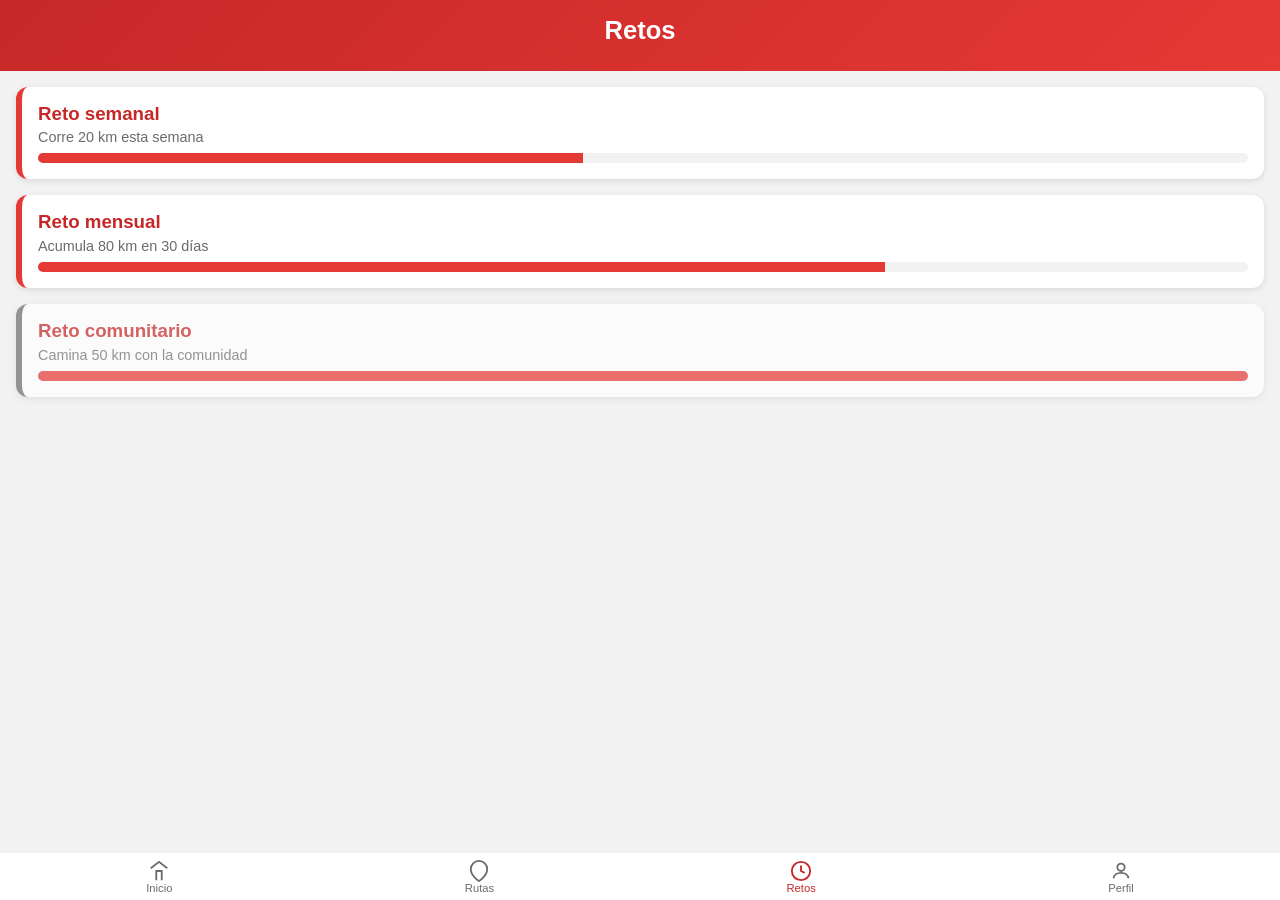
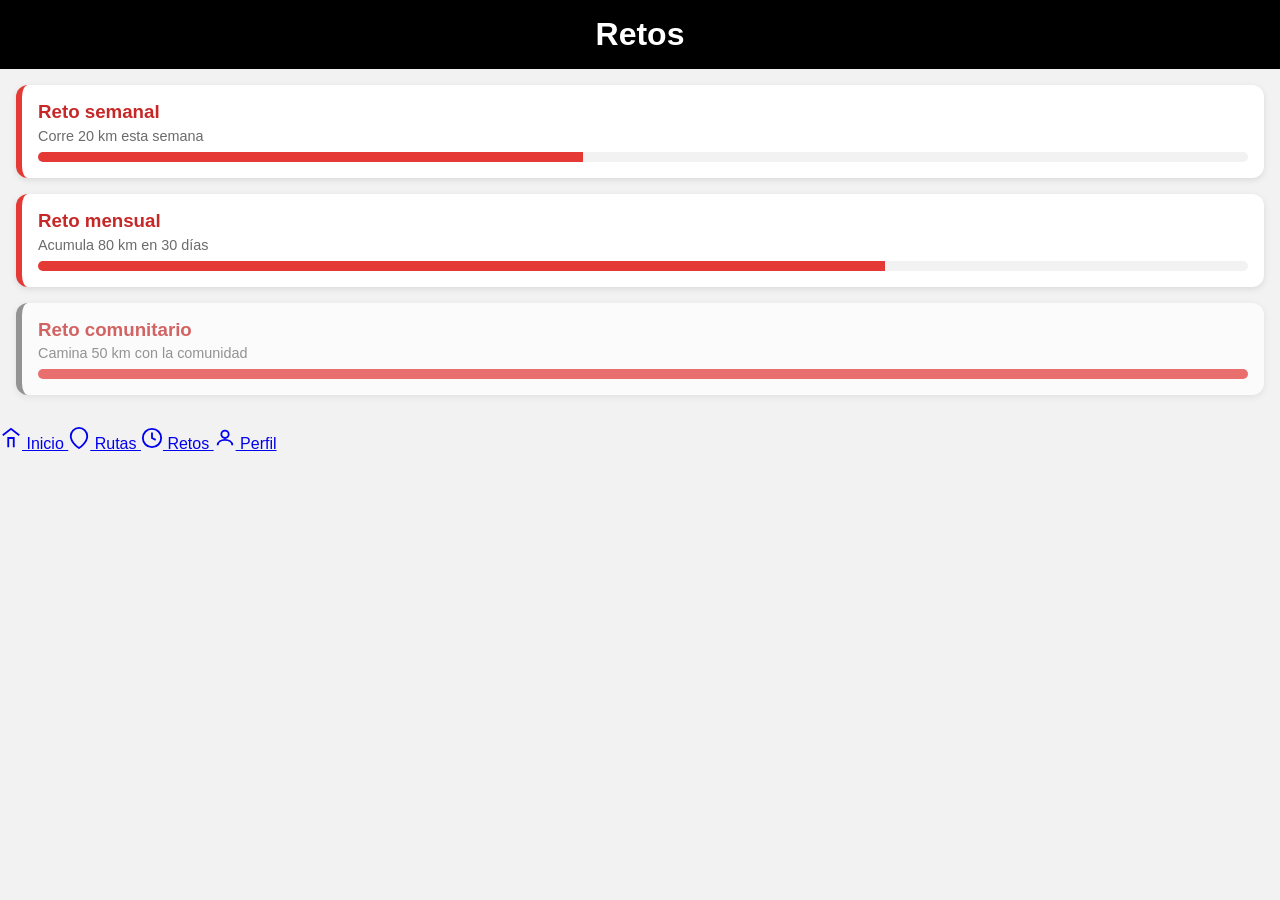

Add profile and route management models, implement theme switching, and enhance UI

--- a/paginas/css/retos.css
+++ b/paginas/css/retos.css
@@ -17,7 +17,6 @@
     body {
       background-color: var(--gris-claro);
       color: var(--gris-oscuro);
-      padding-bottom: 70px;
     }
 
     footer {
@@ -35,15 +34,27 @@
 
     /* HEADER */
     header {
-      background: linear-gradient(135deg, var(--rojo-principal), var(--rojo-secundario));
+      background: #000000;
       color: var(--blanco);
       padding: 1rem;
       text-align: center;
     }
 
-    header h1 {
-      font-size: 1.6rem;
+    .brand-logo-wrap {
       margin-bottom: 0.6rem;
+    }
+
+    .brand-logo-link {
+      display: inline-flex;
+      align-items: center;
+      justify-content: center;
+    }
+
+    .brand-logo {
+      height: 28px;
+      width: auto;
+      max-width: min(180px, 60vw);
+      display: block;
     }
 
     .top-nav {
@@ -65,6 +76,13 @@
     .top-nav a:hover,
     .top-nav a.active {
       background: rgba(255, 255, 255, 0.2);
+    }
+
+    .profile-icon {
+      display: inline-flex;
+      align-items: center;
+      justify-content: center;
+      padding: 0.35rem;
     }
 
     .logout-btn {
@@ -116,28 +134,37 @@
       border-left-color: var(--gris-medio);
     }
 
-    /* BARRA INFERIOR */
-    .bottom-nav {
-      position: fixed;
-      bottom: 0;
-      left: 0;
-      width: 100%;
-      background-color: var(--blanco);
-      border-top: 1px solid var(--gris-claro);
-      display: flex;
-      justify-content: space-around;
-      padding: 0.4rem 0;
+    @media (max-width: 600px) {
+      .brand-logo {
+        height: 24px;
+      }
+
+      .top-nav {
+        gap: 0.45rem;
+        align-items: center;
+      }
+
+      .top-nav a {
+        font-size: 0.8rem;
+        padding: 0.42rem 0.72rem;
+      }
+
+      .container {
+        padding: 1rem;
+      }
+
+      .challenge {
+        padding: 0.9rem;
+        border-radius: 10px;
+      }
+
+      .challenge h3 {
+        font-size: 1rem;
+      }
+
+      .challenge p,
+      footer p {
+        font-size: 0.85rem;
+      }
     }
 
-    .bottom-nav a {
-      text-decoration: none;
-      color: var(--gris-medio);
-      font-size: 0.7rem;
-      display: flex;
-      flex-direction: column;
-      align-items: center;
-    }
-
-    .bottom-nav a.active {
-      color: var(--rojo-principal);
-    }
